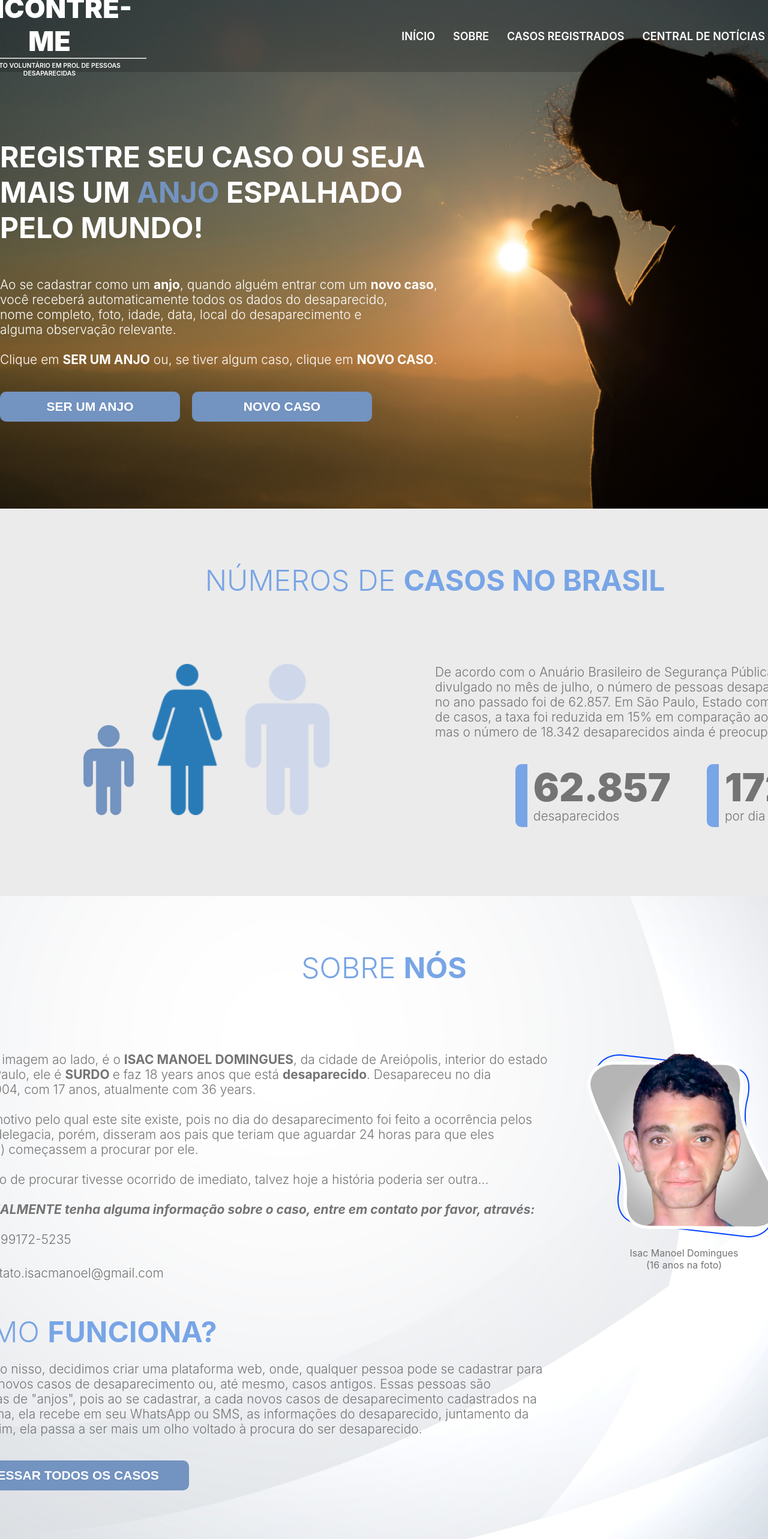
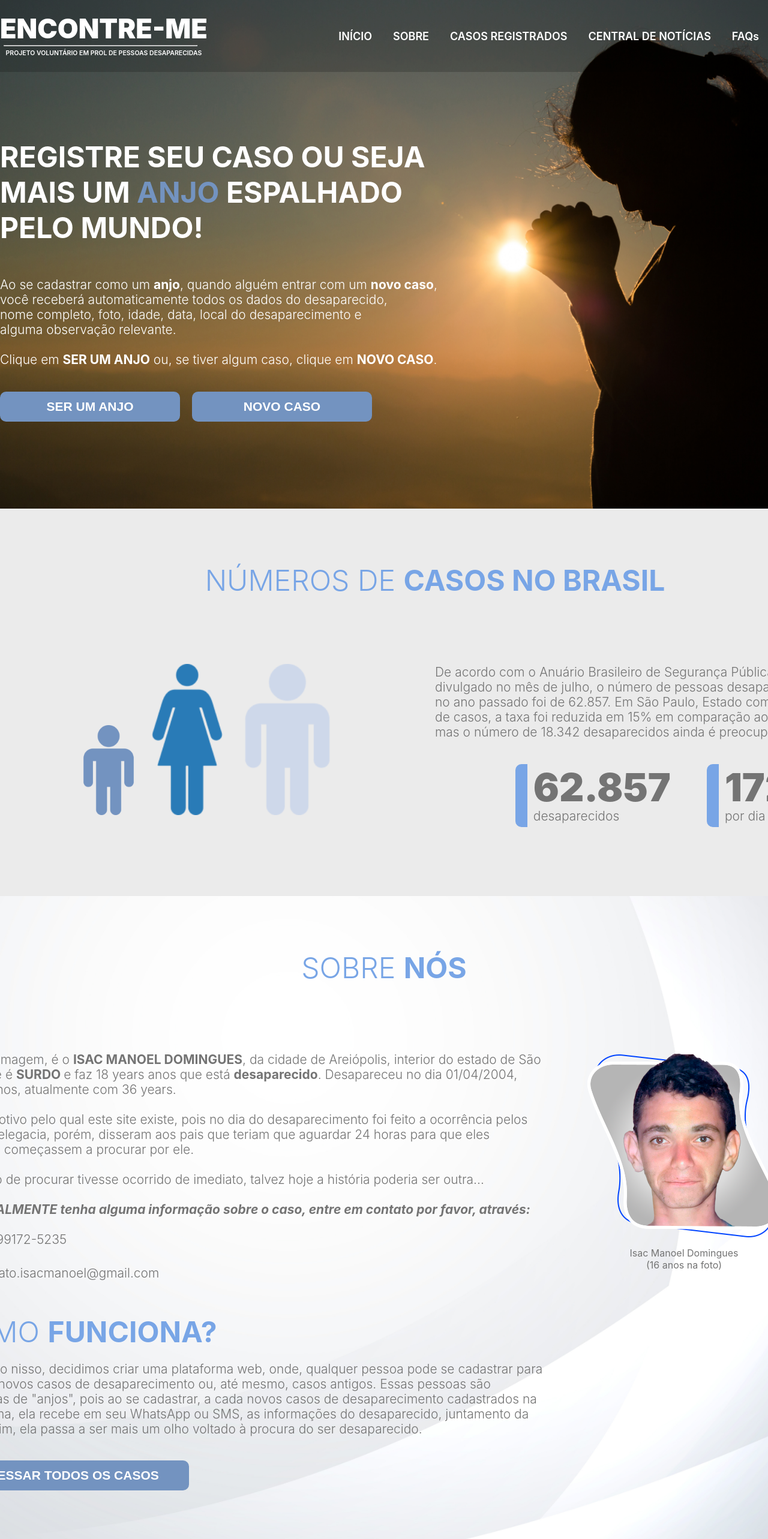
Before and after one commit to JhonatanGAlves/encontre-me, a React (Create React App) app: page / in a window 1280 px wide. Shown: the top 2566 px of the page at 60% size. Built offline with nearby package versions, Linux system fonts and the light colour scheme.

Commit message:
changing div tag to section and rename className

```diff
--- a/src/components/AboutUs.tsx
+++ b/src/components/AboutUs.tsx
@@ -13,13 +13,13 @@ export const AboutUs = () => {
   const currentYear = moment("02081986", "DDMMYYYY").fromNow(true)
 
   return (
-    <StyledAboutUs>
+    <StyledAboutUs id='about'>
       <div className='about-txt'>
         <h2>sobre <strong>nós</strong></h2>
       </div>
-      <div className='content-about-main'>
+      <section className='content-about-main'>
         <div className='about-main-left'>
-          <h3>Esse, da imagem ao lado, é o <strong>ISAC MANOEL DOMINGUES</strong>,
+          <h3>Esse, da imagem, é o <strong>ISAC MANOEL DOMINGUES</strong>,
             da cidade de Areiópolis, interior do estado de São Paulo, ele é <strong>SURDO </strong>
             e faz {currentGone} anos que está <strong>desaparecido</strong>. Desapareceu no dia 01/04/2004,
             com 17 anos, atualmente com {currentYear}.<br /><br />
@@ -54,8 +54,8 @@ export const AboutUs = () => {
             (16 anos na foto)
           </span>
         </div>
-      </div>
-      <div className='about-how'>
+      </section>
+      <section className='about-how'>
         <h2>como <strong>funciona?</strong></h2>
         <h3>Pensando nisso, decidimos criar uma plataforma web, onde, qualquer pessoa
           pode se cadastrar para receber novos casos de desaparecimento ou, até
@@ -68,7 +68,7 @@ export const AboutUs = () => {
         <a href='/'>
           <button className='access-button'>acessar todos os casos</button>
         </a>
-      </div>
+      </section>
 
     </StyledAboutUs>
   )
@@ -76,7 +76,7 @@ export const AboutUs = () => {
 
 export default AboutUs
 
-const StyledAboutUs = styled.div`
+const StyledAboutUs = styled.section`
   margin: auto;
   display: flex;
   flex-direction: column;
@@ -84,6 +84,7 @@ const StyledAboutUs = styled.div`
   align-items: center;
   width: 100%;
   padding: 50px 0 115px 0;
+
   background-image: url(${BgAbout});
   background-repeat: no-repeat;
   background-size: cover;
@@ -102,8 +103,8 @@ const StyledAboutUs = styled.div`
 
   .content-about-main {
     display: flex;
-    width: 1450px;
-    max-width: 1450px;
+    width: 1465px;
+    max-width: 1465px;
 
     .about-main-left {
       width: 1000px;
--- a/src/components/Footer.tsx
+++ b/src/components/Footer.tsx
@@ -34,12 +34,12 @@ export const Footer = () => {
 
 export default Footer
 
-const StyledFooter = styled.div`
+const StyledFooter = styled.section`
   display: flex;
   flex-direction: column;
   justify-content: center;
   text-align: center;
-  width: 100vw;
+  width: 100%;
   padding: 80px 0;
 
   background-color: #2E2E2E;
@@ -86,7 +86,7 @@ const StyledFooter = styled.div`
   }
 `
 
-const StyledBaseBoard = styled.div`
+const StyledBaseBoard = styled.section`
   width: 100%;
   display: flex;
   justify-content: center;
--- a/src/components/Header.tsx
+++ b/src/components/Header.tsx
@@ -5,15 +5,17 @@ export const Header = () => {
   return (
     <ContainerHeader>
       <ContentHeader>
-        <div className='left-header'>
+        <a className='left-header' href='/'>
+          <div className='logo-header'>
             <h3>encontre-me</h3>
             <hr style={{ margin: '0' }} />
             <p>projeto voluntário em prol de pessoas desaparecidas</p>
           </div>
+        </a>
         <div className='right-header'>
-          <ul className='menu-header'>
+          <ul className='nav-list'>
             <li><a href='/'>início</a></li>
-            <li><a href='/'>sobre</a></li>
+            <li><a href='#about'>sobre</a></li>
             <li><a href='/'>casos registrados</a></li>
             <li><a href='/'>central de notícias</a></li>
             <li><a style={{ textTransform: 'none' }} href='/'>FAQs</a></li>
@@ -26,29 +28,33 @@ export const Header = () => {
 
 export default Header
 
-const ContainerHeader = styled.div`
+const ContainerHeader = styled.section`
   position: absolute;
   top: 0;
   display: flex;
-  justify-content: center;
   align-items: center;
-  width: 100vw;
+  width: 100%;
   height: 120px;
 
   background-color: #00000030;
 `
-const ContentHeader = styled.div`
+const ContentHeader = styled.nav`
   display: flex;
+  flex-wrap: wrap;
   justify-content: space-between;
   align-items: center;
-  width: 1450px;
-  max-width: 1450px;
+  margin: auto;
+  width: 1465px;
+  max-width: 1465px;
+  min-width: 320px;
 
   .left-header {
-    display: block;
-    justify-content: center;
-    align-items: center;
-    width: 335px;
+    text-decoration: none;
+
+    color: #FFF;
+  }
+
+  .logo-header {
 
     h3 {
       margin: 0;
@@ -76,33 +82,28 @@ const ContentHeader = styled.div`
     }
   }
 
-  .right-header {
+  .nav-list {
     display: flex;
-    justify-content: end;
-    align-items: center;
-    width: 1115px;
-    max-width: 1115px;
-
-    ul {
-      display: flex;
+    flex-wrap: wrap;
     list-style: none;
 
     li {
-        margin: 0 15px;
+      margin-left: 5px;
+    }
 
     a {
       font-size: 18px;
       font-weight: 600;
       text-transform: uppercase;
       text-decoration: none;
+      padding: 10px 15px;
+      border-radius: 5px;
+      transition: 0ms.1s;
 
       color: #FFF;
 
       &:hover {
-            padding-bottom: 10px;
-            text-decoration: underline;
-
-            color: #7393C0;
+        background-color: #00000030;
       }
 
       &:active {
@@ -110,6 +111,4 @@ const ContentHeader = styled.div`
       }
     }
   }
-    }
-  }
   `
```
Lines whose indentation alone changed are shown as unchanged.
